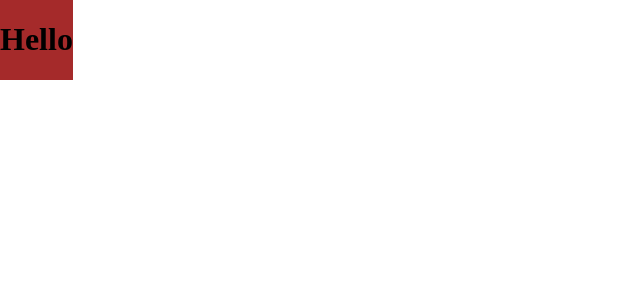
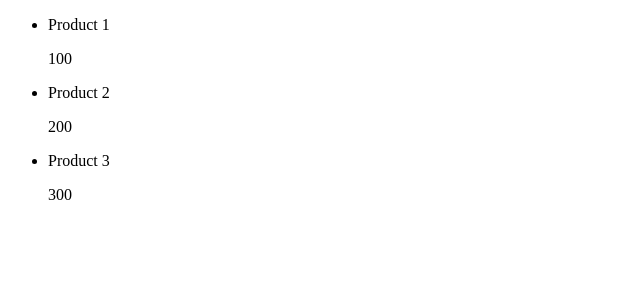
Before and after one commit to Akbarss/React-101, a React (Create React App) app: page / in a window 1280 px wide. Shown: the top 300 px of the page, without its empty margins (0-640 px from the left). Built offline with nearby package versions, Linux system fonts and the light colour scheme.

Commit message:
add props

```diff
--- a/src/Todo.jsx
+++ b/src/Todo.jsx
@@ -1,48 +1,23 @@
 import React, { useState } from "react";
-import Modal from "./components/Modal";
+import ProductList from "./components/Products";
 
 const Todo = () => {
-  const [todos, setTodo] = useState([]);
-  const [inputValue, setInputValue] = useState("");
-  const [editindex, setEditindex] = useState(null);
-  const [editValue, setEditValue] = useState("");
+  const products = [
+    { name: "Product 1", price: 100 },
+    { name: "Product 2", price: 200 },
+    { name: "Product 3", price: 300 },
+  ];
+  const [count, setCount] = useState(0);
 
-  console.log(useState(1));
-
-  const handleInputChage = (event) => {
-    setInputValue(event.target.value);
-  };
-
-  const handleAddTodo = () => {
-    if (inputValue.trim() !== "") {
-      setTodo([...todos, { task: inputValue, completed: false }]);
-      setInputValue("");
-    }
-  };
-
-  const handleChange = (index) => {
-    setTodo(todos.map((todo, i) => (i === index ? { ...todo, completed: !todo.completed } : todo)));
-  };
-
-  const handleDeleteTodo = (index) => {
-    setTodo(todos.filter((_, i) => i !== index));
-  };
-
-  const handleEditTodo = (index) => {
-    setEditindex(index);
-    setEditValue(todos[index].task);
-  };
-
-  const handleSaveEdit = (index) => {
-    setTodo(todos.map((todo, i) => (i === index ? { ...todo, task: editValue } : todo)));
-    setEditindex(null);
+  const incriment = () => {
+    setCount(count + 1);
   };
 
   return (
     <>
-      <Modal>
-        <h1>Hello</h1>
-      </Modal>
+      <div>
+        <ProductList products={products} />
+      </div>
     </>
   );
 };
--- /dev/null
+++ b/src/components/Products.jsx
@@ -0,0 +1,16 @@
+import React from "react";
+
+function ProductList(props) {
+  return (
+    <ul>
+      {props.products.map((product, index) => (
+        <li key={index}>
+          <p>{product.name}</p>
+          <p>{product.price}</p>
+        </li>
+      ))}
+    </ul>
+  );
+}
+
+export default ProductList;
```
